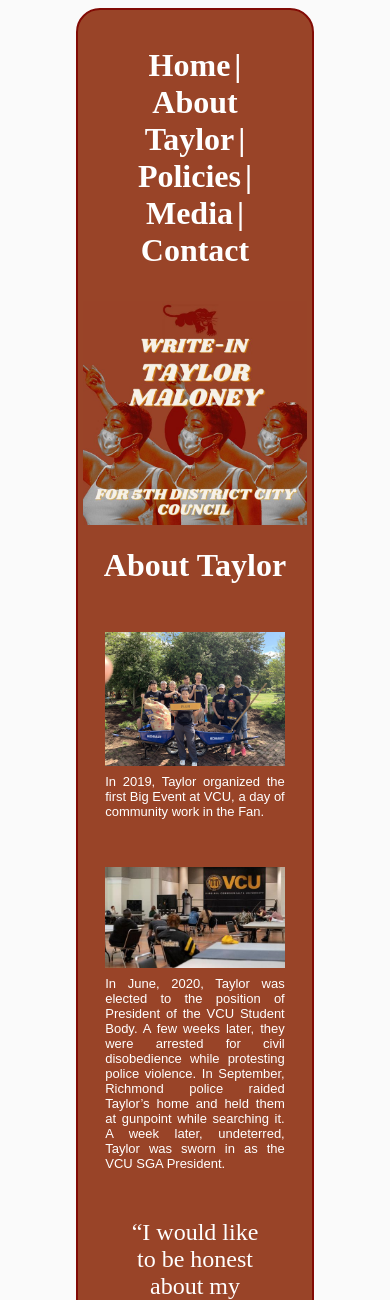
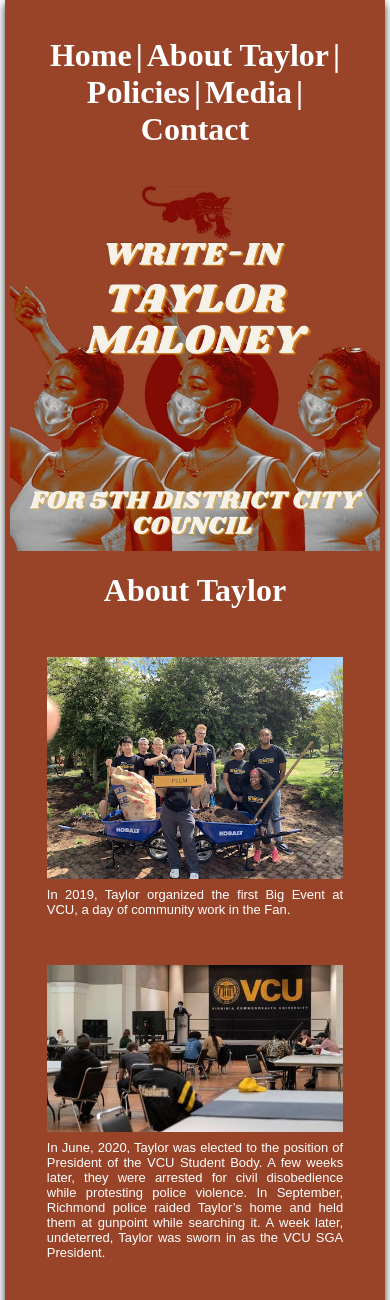
Before and after one commit to alexoxford/tay4rva, a PHP site: page /about.html in a window 390 px wide. Shown: the top 1300 px of the page. Run offline with PHP 8.4, Linux system fonts and the light colour scheme.

Commit message:
layout changes

```diff
--- a/htdocs/stylesheet.css
+++ b/htdocs/stylesheet.css
@@ -1,12 +1,15 @@
+body {
+    margin: 0;
+}
+
 div#content {
     width: 60%;
     margin: 0 auto;
     background-color: rgb(153, 68, 40);
-    border: rgb(130, 11, 5) solid 2px;
-    border-radius: 1.5rem;
     padding: 5px;
     color: white;
     text-align: center;
+    box-shadow: 0 4px 8px rgba(0, 0, 0, 0.75);
 }
 
 div#header {
@@ -107,3 +110,9 @@ p {
     font-size: larger;
     font-family: sans-serif;
 }
+
+@media only screen and (max-width:768px) {
+    div#content {
+        width: 95%;
+    }
+}
```
